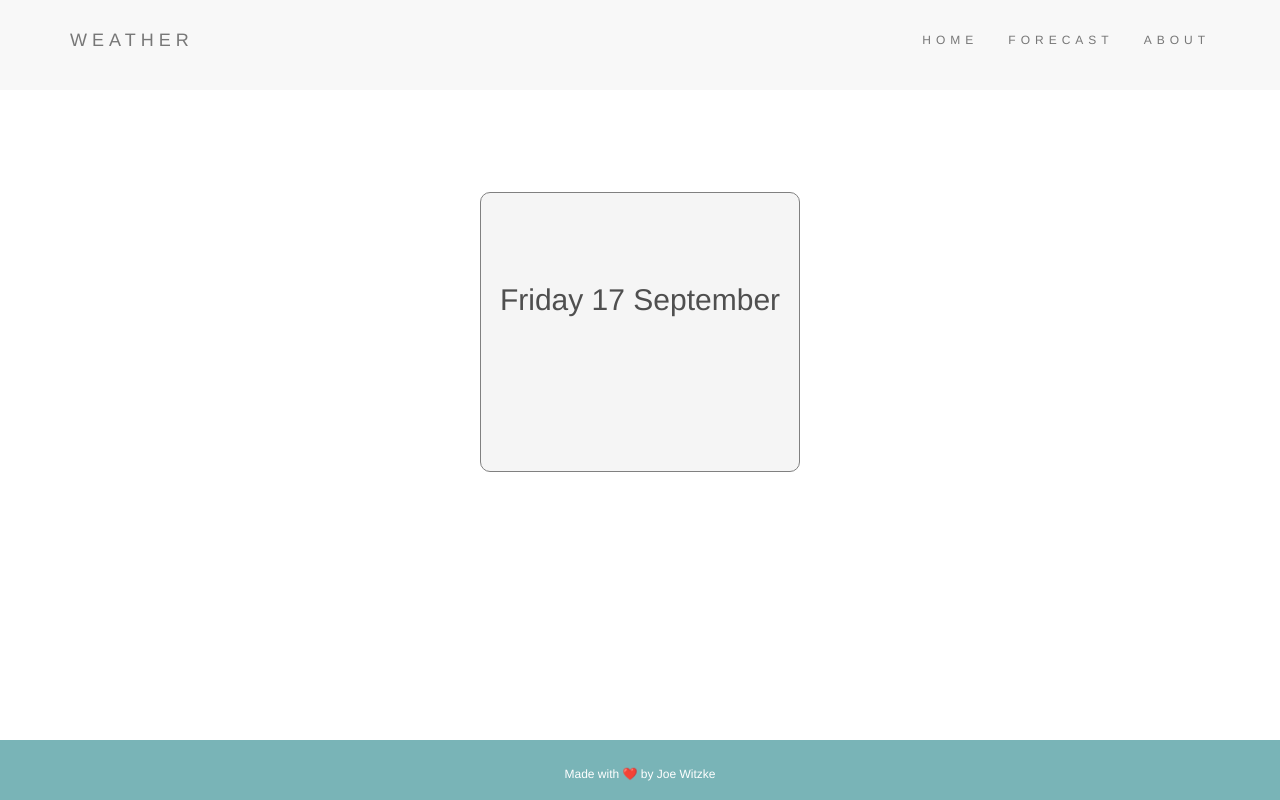
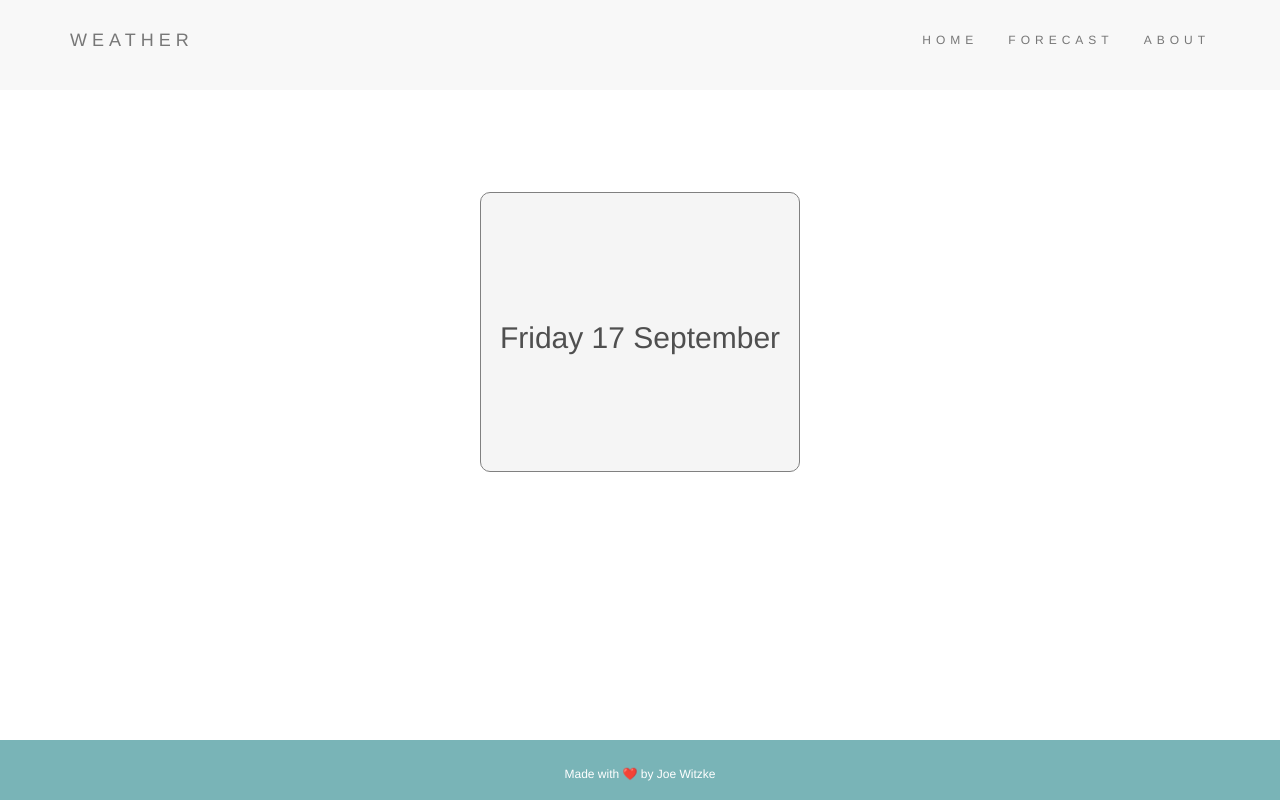
Before and after one commit to joseph-witzke/weather-react, a React (Create React App) app in the folder weather-app/: page / in a window 1280 px wide. Built offline with nearby package versions, Linux system fonts and the light colour scheme; no server answers.

Commit message:
updated readme

```diff
--- a/weather-app/src/App.css
+++ b/weather-app/src/App.css
@@ -3,21 +3,30 @@
 }
 
 .container-fluid {
-  width: 25%;
-  height: 35vh;
   padding-top: 70px;
   padding-bottom: 70px;
-  margin-top: 8%;
-  border: 1px solid gray;
-  border-radius: 10px;
-  background-color: whitesmoke;
-  font-size: 2rem;
 }
 
 .container-fluid img {
   width: 20%;
 }
 
+.current-container {
+  display: flex;
+  justify-content: center;
+}
+.current-content {
+  display: flex;
+  flex-direction: column;
+  justify-content: center;
+  border: 1px solid gray;
+  border-radius: 10px;
+  margin-top: 8%;
+  background-color: whitesmoke;
+  font-size: 2rem;
+  width: 25%;
+  height: 35vh;
+}
 .card-container {
   display: flex;
   justify-content: space-around;
--- a/weather-app/src/components/CurrentWeather.js
+++ b/weather-app/src/components/CurrentWeather.js
@@ -3,8 +3,8 @@ import React from 'react';
 function CurrentWeather({ date, weatherData }) {
   if (weatherData) {
     return (
-      <div className='container-fluid'>
-        <div>
+      <div className='current-container'>
+        <div className='current-content'>
           <h2>{date(new Date())}</h2>
           {typeof weatherData.main != 'undefined' ? (
             <div>
```
Also changed, not shown: 1 other file (tests, documents, lock files or other folders).
